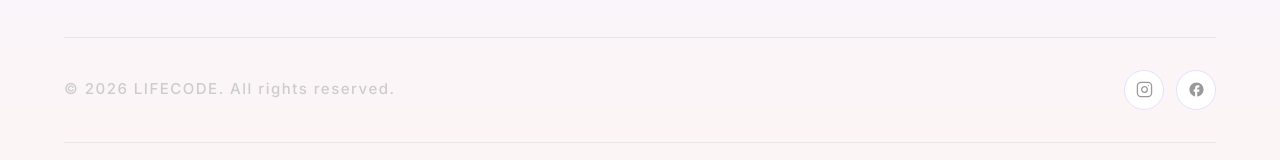
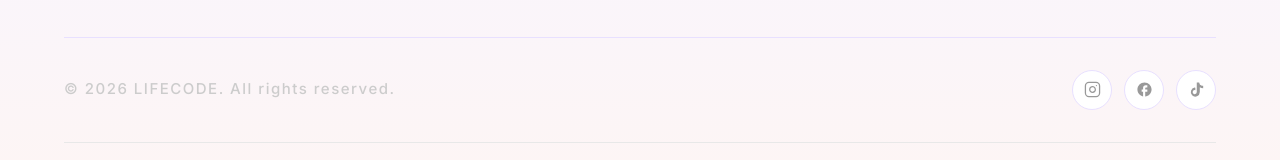
Before and after one commit to Sandu2006a/LIFECODE, a Next.js app in the folder web/: page / in a window 1280 px wide. Shown: the part 11390-11550 px from the top of the page. Built offline with nearby package versions, Linux system fonts and the light colour scheme; no server answers.

Commit message:
feat: add TikTok to footer and email

```diff
--- a/web/app/api/preorder/route.ts
+++ b/web/app/api/preorder/route.ts
@@ -167,6 +167,9 @@ function welcomeEmailHtml(email: string) {
             <td style="padding:0 6px;">
               <a href="https://www.facebook.com/lifecodenutrition" style="display:inline-block;width:36px;height:36px;line-height:36px;text-align:center;border-radius:50%;background:linear-gradient(135deg,#FF8A00,#C62828,#7C3AED);color:#fff;text-decoration:none;font-family:Arial,sans-serif;font-size:13px;font-weight:700;">FB</a>
             </td>
+            <td style="padding:0 6px;">
+              <a href="https://www.tiktok.com/@lifecode.nutrition" style="display:inline-block;width:36px;height:36px;line-height:36px;text-align:center;border-radius:50%;background:linear-gradient(135deg,#FF8A00,#C62828,#7C3AED);color:#fff;text-decoration:none;font-family:Arial,sans-serif;font-size:13px;font-weight:700;">TT</a>
+            </td>
           </tr>
         </table>
         <p style="margin:0;font-size:11px;color:#bbb;line-height:1.8;font-family:'Inter',Arial,sans-serif;letter-spacing:0.3px;">
--- a/web/components/Footer.jsx
+++ b/web/components/Footer.jsx
@@ -72,6 +72,13 @@ export default function Footer() {
                 <path d="M22 12c0-5.52-4.48-10-10-10S2 6.48 2 12c0 4.84 3.44 8.87 8 9.8V15H8v-3h2V9.5C10 7.57 11.57 6 13.5 6H16v3h-2c-.55 0-1 .45-1 1v2h3v3h-3v6.95c5.05-.5 9-4.76 9-9.95z"/>
               </svg>
             </a>
+            <a href="https://www.tiktok.com/@lifecode.nutrition" target="_blank" rel="noopener noreferrer"
+              aria-label="TikTok"
+              className="w-10 h-10 rounded-full border border-[#e8e0ff] bg-white flex items-center justify-center text-[#999] hover:text-white hover:border-transparent transition-all duration-300 social-icon">
+              <svg width="17" height="17" viewBox="0 0 24 24" fill="currentColor">
+                <path d="M19.59 6.69a4.83 4.83 0 0 1-3.77-4.25V2h-3.45v13.67a2.89 2.89 0 0 1-5.2 1.74 2.89 2.89 0 0 1 2.31-4.64 2.93 2.93 0 0 1 .88.13V9.4a6.84 6.84 0 0 0-1-.05A6.33 6.33 0 0 0 5.8 20.1a6.34 6.34 0 0 0 10.86-4.43v-7a8.16 8.16 0 0 0 4.77 1.52v-3.4a4.85 4.85 0 0 1-1.84-0z"/>
+              </svg>
+            </a>
           </div>
         </div>
 
```
